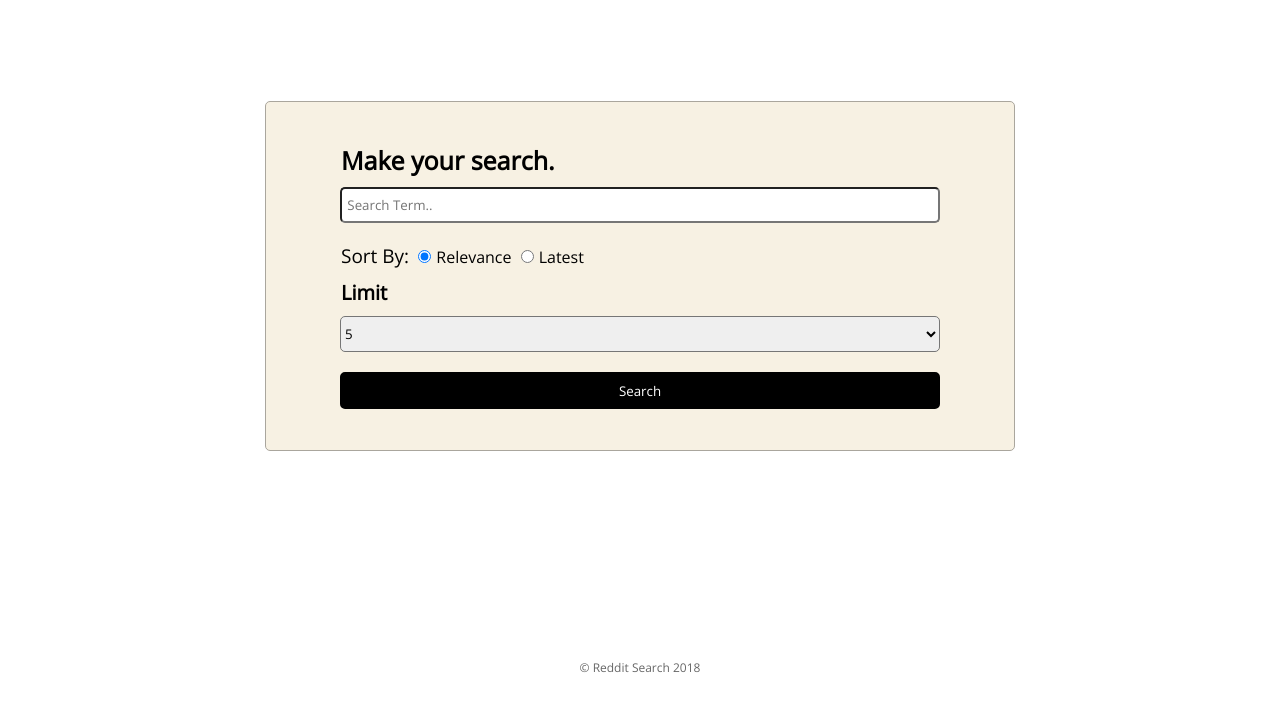
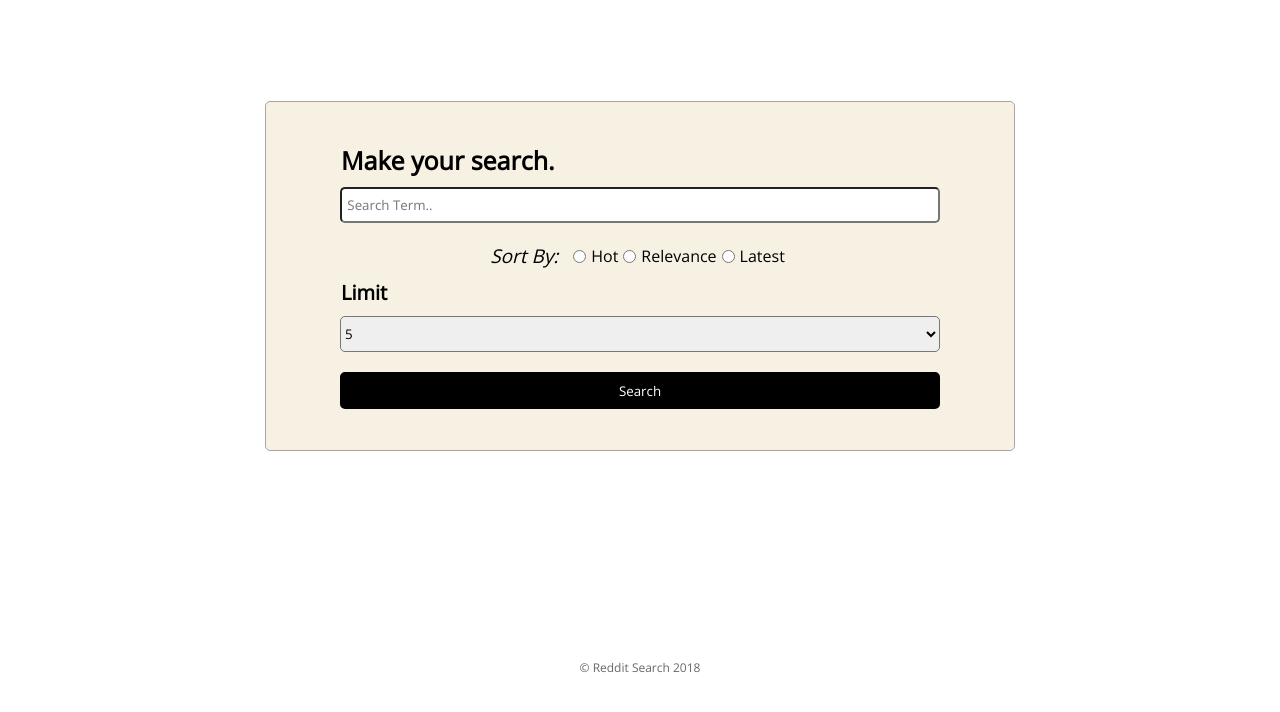
Before and after one commit to darkphotonKN/RedditAPISearchApp, a website with bundled scripts: page index.html in a window 1280 px wide. Shown: the part 84-796 px from the top of the page. Built offline with nearby package versions, Linux system fonts and the light colour scheme.

Commit message:
Fixed search sorting. Version 1 of web app complete.

```diff
--- a/index.html
+++ b/index.html
@@ -29,7 +29,8 @@
 
                 <div id="sort">
                     <label class="sort-title">Sort By:</label>
-                    <input class="sort" type="radio" value="new" checked="checked"><label class="sort-radio">Relevance</label>
+                    <input class="sort" type="radio" value="hot"><label class="sort-radio">Hot</label>
+                    <input class="sort" type="radio" value="relevance"><label class="sort-radio">Relevance</label>
                     <input class="sort" type="radio" value="new"><label class="sort-radio">Latest</label>
                 </div>
 
--- a/style.sass
+++ b/style.sass
@@ -52,15 +52,19 @@ $main-border: #aaa69d 1px solid
         margin: 10px 0
         width: 100%
         text-align: left
-        padding-left: $padding
+        display: flex
+        flex-direction: row
+        justify-content: center
+        align-items: center
+
 
         input.sort
           cursor: pointer
 
         label.sort-title
-          font-weight: normal
+          font-style: italic
           font-size: 19px
-          margin-right: 5px
+          margin-right: 15px
 
         label.sort-radio
           font-weight: normal
@@ -128,8 +132,9 @@ $main-border: #aaa69d 1px solid
       height: 35px
       background-color: #aaa69d
 
+
     .result-wrap
-      margin-top: 38px
+      margin: 50px 30px 0
       display: inline-block
       animation: res-output 700ms ease-in forwards // animate results onto UI
       padding: 0.4em 0.4em
@@ -146,6 +151,7 @@ $main-border: #aaa69d 1px solid
         .image
           width: 220px
           height: 160px
+          border-radius: 4px
 
 
       .title
@@ -155,6 +161,7 @@ $main-border: #aaa69d 1px solid
         margin-left: auto
         margin-right: auto
         text-align: center
+
 
       .output
         margin: 3px 50px
```
Also changed, not shown: script.js (+5 -3 lines), dist/index.html, style.css, 5 other files.
